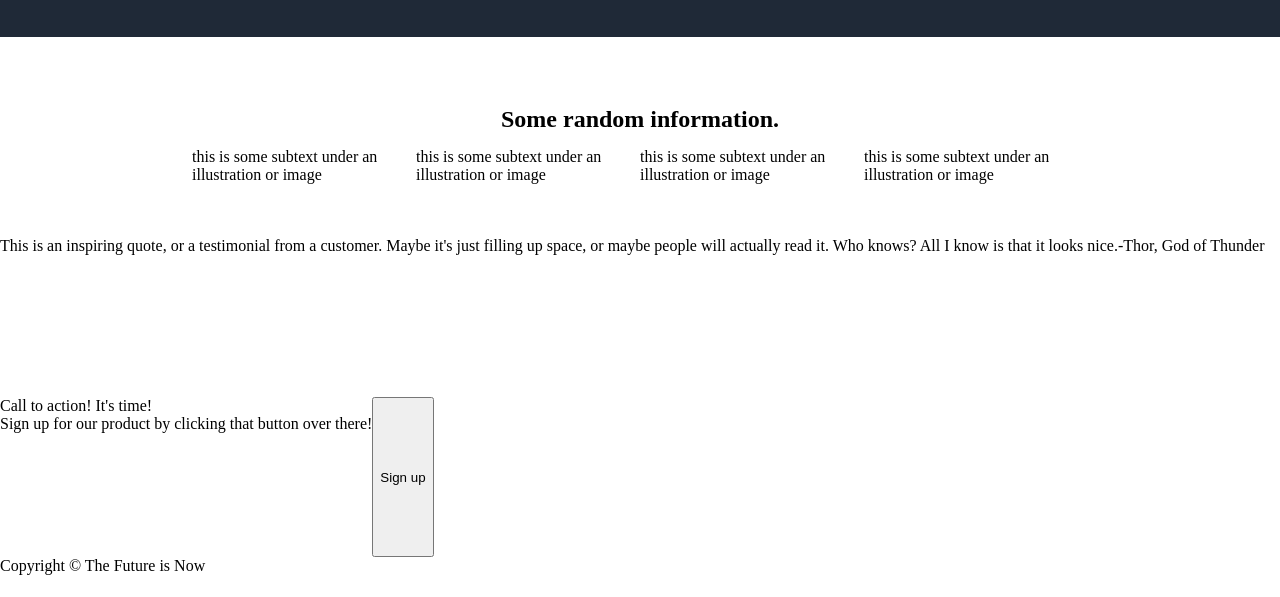
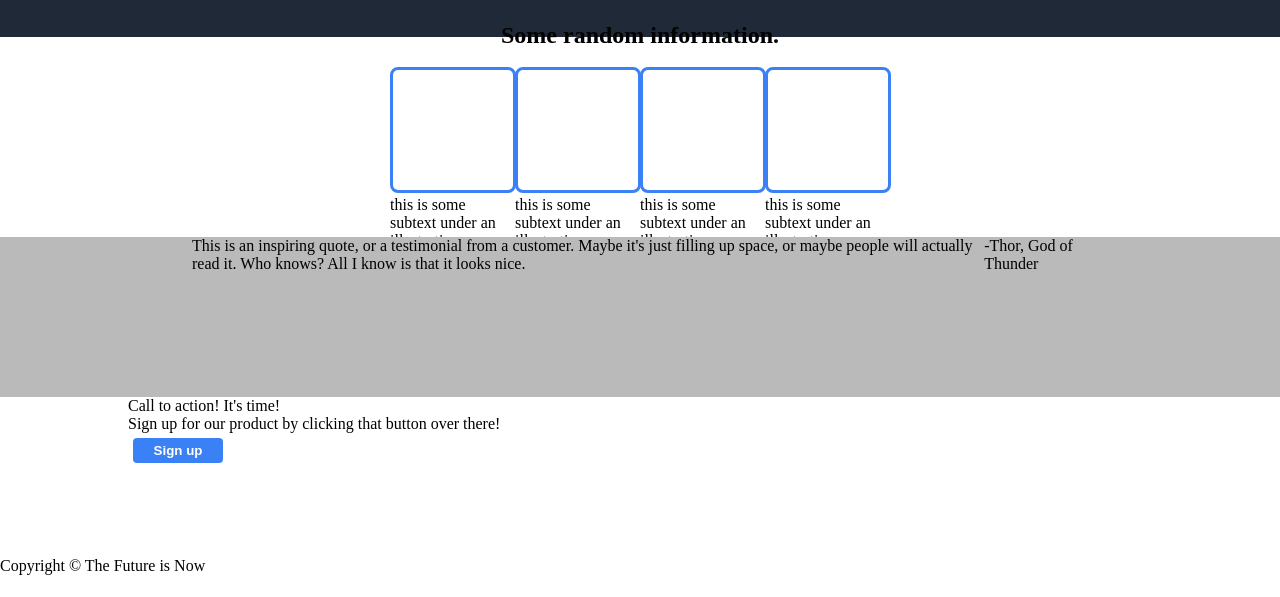
Before and after one commit to cyborgus-com/odin-found-proj-landing, a plain HTML site: page full_page/index.html in a window 1280 px wide. Shown: the part 203-800 px from the top of the page. Drawn offline with Linux system fonts and the light colour scheme.

Commit message:
style.css section 2 continued to evolve - margins and positioning still not working fully

```diff
--- a/full_page/style.css
+++ b/full_page/style.css
@@ -110,9 +110,11 @@ li {
     flex-direction: column;
     justify-content: center;
     align-items: center;
+    /* width: 100%; */
     height: 25vh;
     padding-left: 15vw;
     padding-right: 15vw;
+    background-color: white;
 }
 
 .rand-title {
@@ -120,32 +122,61 @@ li {
     font-weight: bold;
     color: black;
     margin: 15px;
-
 }
 
 .rand-container {
     display: flex;
     justify-content: space-between;
     align-items: center;
+    /* width: calc(100% - 30vw); */
+}
+
+.rand-grid-item {
+    display: flex;
+    flex-direction: column;
+    justify-content: center;
+    align-items: center;
+    width: 125px;
 }
 
 .rand-box {
-    width: 15vw;
-    height:
+    width: 120px;
+    height: 120px;
+    border: 3px solid rgb(59,129,246);
+    border-radius: 8px;
+    margin: 3px;
 }
 
 /* SECTION 3 */
 
 .quote {
     display: flex;
+    background-color: rgb(186, 186, 186);
     height: 20vh;
+    padding-left: 15vw;
+    padding-right: 15vw;
 }
 
 /* SECTION 4 */
 
 .calltoaction {
     display: flex;
+    flex-direction: column;
     height: 20vh;
+    padding-left: 10vw;
+    padding-right: 10vw;
+}
+
+.button-cta {
+    background-color: rgb(59,129,246);
+    color: white;
+    border: white;
+    font-weight: bold;
+    width: 90px;
+    height: 25px;
+    margin: 5px;
+    transition-duration: 0.4s;
+    border-radius: 4px;
 }
 
 /* FOOTER */
```
